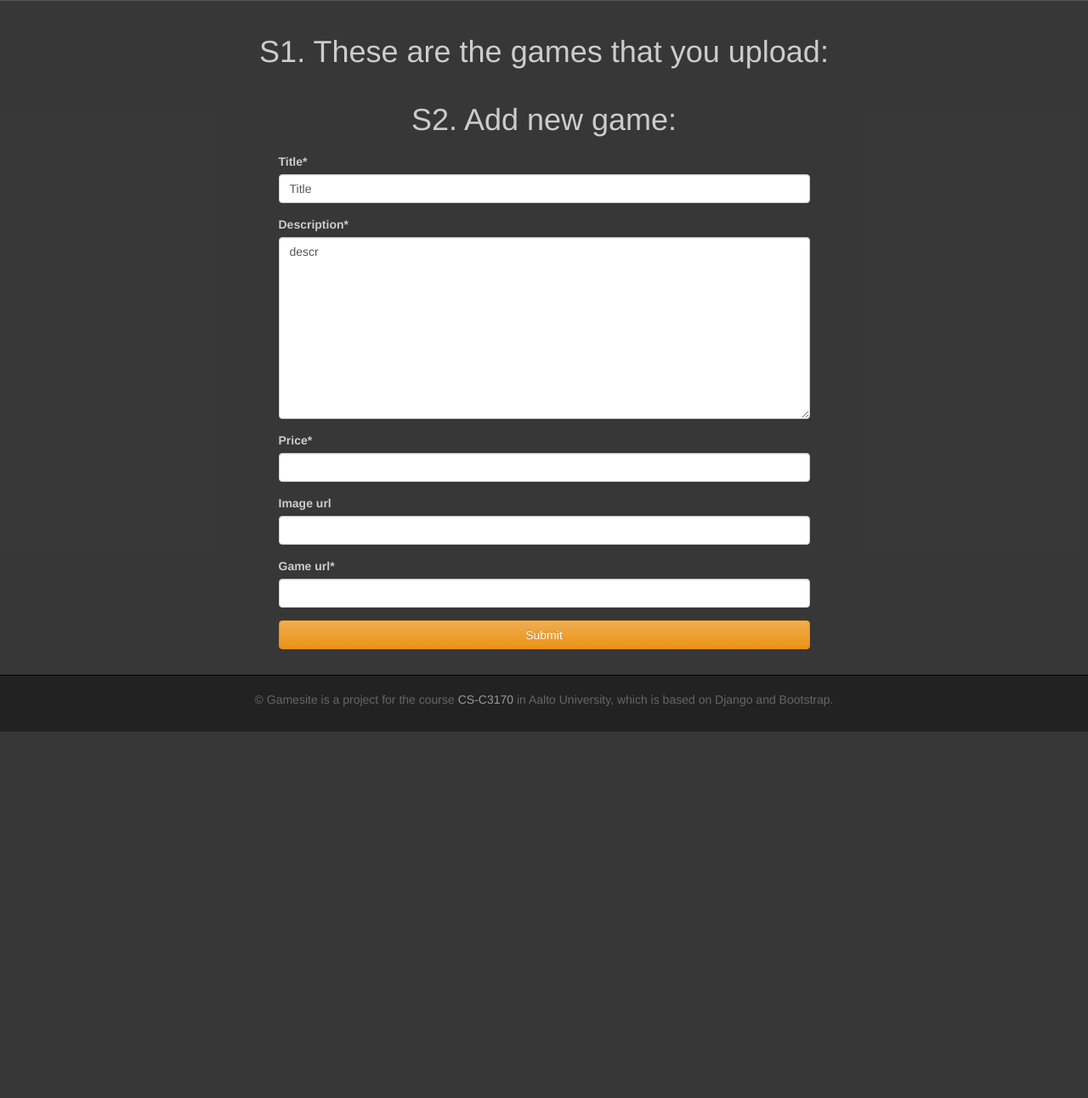
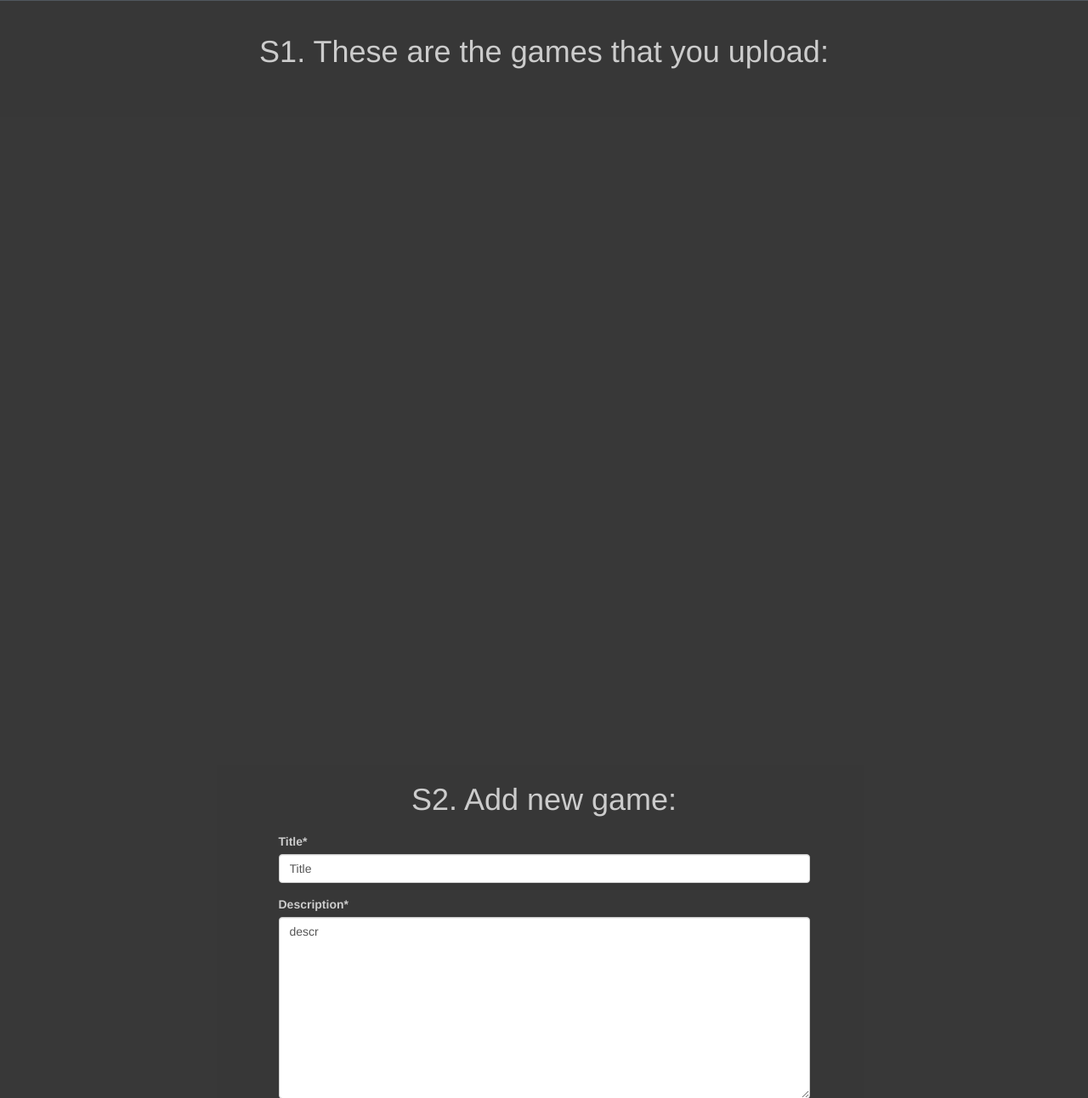
Before and after one commit to icesuperbravo/Gamesite, a Django app: template game/templates/game/developer_game_list.html in a window 1280 px wide. Shown: the part 117-1409 px from the top of the page at 85% size. Before the commit the page ends 978 px from the top, so only its background shows below. Run offline with Django 3.2, Linux system fonts and the light colour scheme; the template is opened without the code that fills it: values that come from a table or form of the project are taken from there, others are empty; parts of the project's set-up code (start-up, migrations or seed data) failed here and were passed over; some libraries are stand-ins or nearby versions.

Commit message:
fix css /developer page

```diff
--- a/game/templates/game/developer_game_list.html
+++ b/game/templates/game/developer_game_list.html
@@ -14,7 +14,7 @@
 
     <h1 class="title">S1. These are the games that you upload: </h1>
 
-    <div class="row">
+    <div class="row" style="height:100%">
         {% for g in games %}
         <div class="col-md-3 col-sm-4 col-xs-6">
 
```
